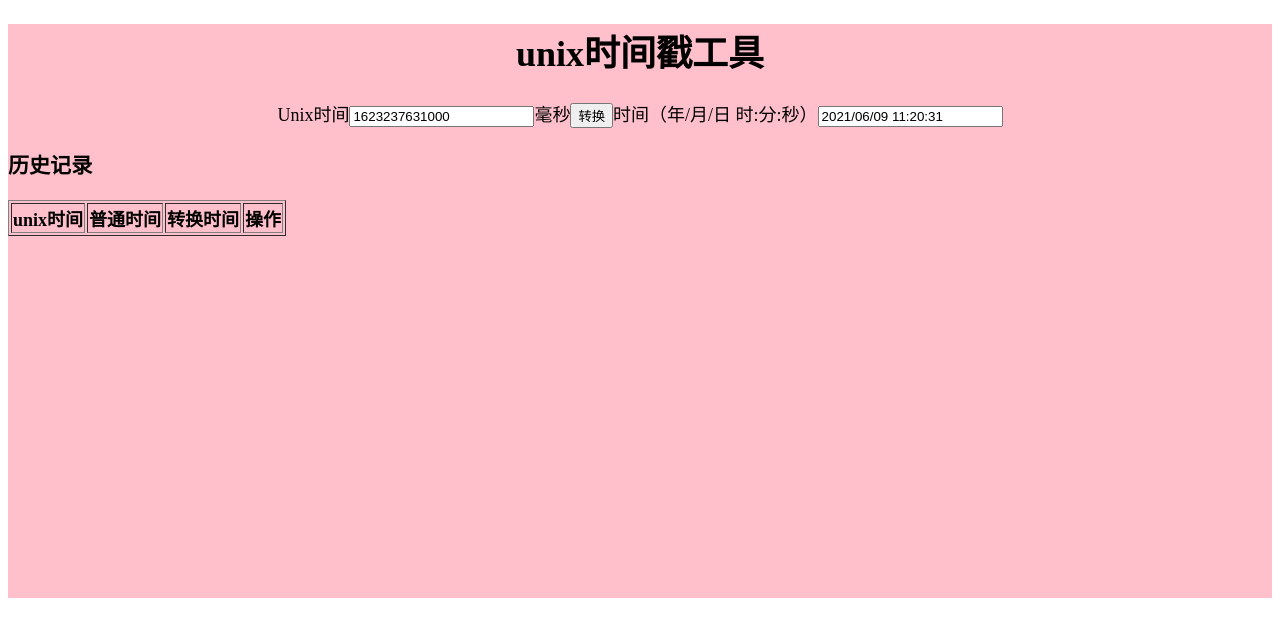
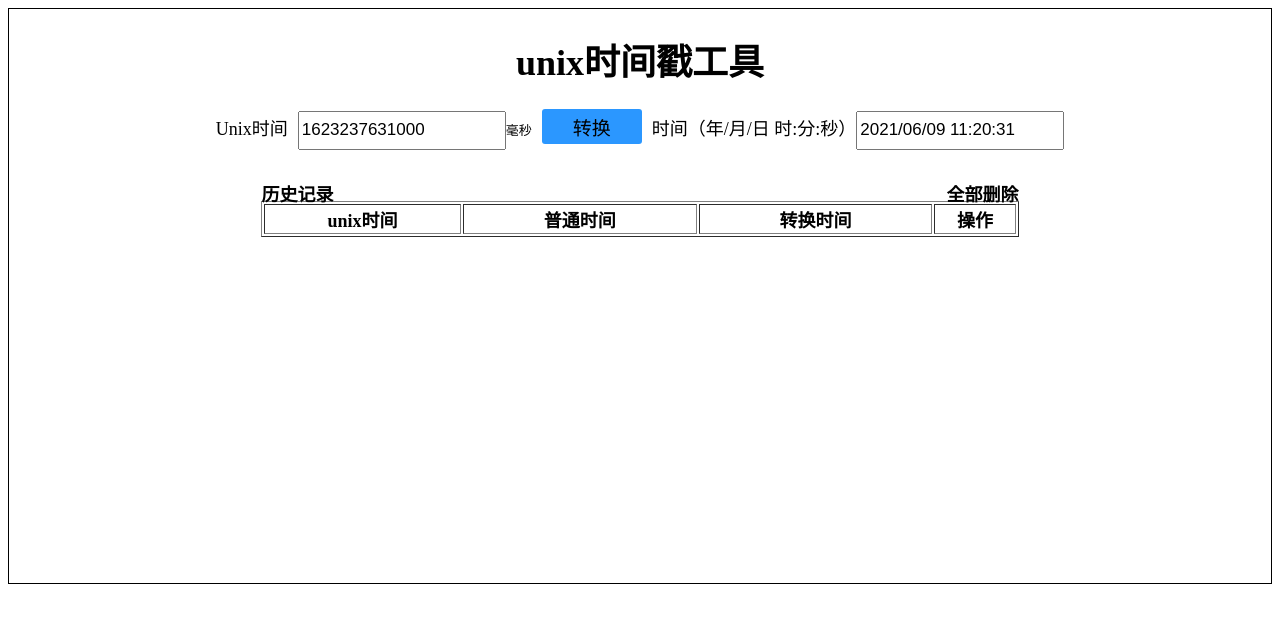
Before and after one commit to evinone/TimelineTool, a React (Create React App) app: page / in a window 1280 px wide. Shown: the top 636 px of the page. Built offline with nearby package versions, Linux system fonts and the light colour scheme.

Commit message:
fix: 样式调整

```diff
--- a/src/App.js
+++ b/src/App.js
@@ -9,7 +9,7 @@ const appStyle = {
   fontSize: '18px',
   textAlign: 'center',
   margin: '0 auto',
-  backgroundColor: 'pink'
+  border: '1px solid'
 };
 
 const useInput = () => {
@@ -39,21 +39,27 @@ const useInput = () => {
       const filterList = newList.map((value,index)=>({...value,id:index})).filter(item=>item.id !== id)
       setTableStateDdata(filterList)
       localStorage.setItem('TableData', JSON.stringify(filterList))
-      console.log(tableStateData)
+      // console.log(tableStateData)
 
   }
 
-  return {addTime, delTime,  tableStateData}
+  const delAll = () => {
+    let allTable = []
+    setTableStateDdata(allTable)
+    localStorage.removeItem('TableData')
+  }
+  return {addTime, delTime, delAll, tableStateData}
 }
 
 const App = () => {
-  const {addTime, delTime, tableStateData} = useInput()
+  const {addTime, delTime, delAll, tableStateData} = useInput()
   return (
     <div style={appStyle}>
       <h1 style={{textAlign: 'center'}}>unix时间戳工具</h1>
       <Input addTime={addTime} />
       <Table
       delTime={delTime}
+      delAll={delAll}
       tableStateData={tableStateData}
       />
     </div>
--- a/src/component/Input.js
+++ b/src/component/Input.js
@@ -13,37 +13,37 @@ const useInput = () => {
   const handleClick = (addTime) => {
   if(unixState){
     // 时间戳转换日期
-    console.log(unixTime, typeof(unixTime));
+    // console.log(unixTime, typeof(unixTime));
     const val = dayjs(unixTime).format('YYYY/MM/DD HH:mm:ss');
     setStandardTime(() => val);
-    console.log(val);
+    // console.log(val);
   } else {
     //  日期转换成时间戳
     const unixVal = dayjs(standardTime).valueOf();
     setUnixTime(() => unixVal);
-    console.log(unixVal);
+    // console.log(unixVal);
   }
   // addTime(unixTime, standardTime, currentTime)
   };
 
   useEffect(() => {
-    console.log('到useeffect里面了')
+    // console.log('到useeffect里面了')
     unixState = true;
-    console.log(unixTime)
+    // console.log(unixTime)
   }, [unixTime])
   useEffect(() => {
-    console.log('到useeffect里面了')
+    // console.log('到useeffect里面了')
     unixState = false;
-    console.log(standardTime)
+    // console.log(standardTime)
   }, [standardTime]);
 
   const unixTimeChange = (event) => {
-    console.log('unix发生改变');
+    // console.log('unix发生改变');
     setUnixTime( () => parseInt(event.target.value));
   };
 
   const standardTimeChange = (event) => {
-    console.log('standard发生改变');
+    // console.log('standard发生改变');
     setStandardTime( () => event.target.value);
   };
 
@@ -51,38 +51,52 @@ const useInput = () => {
 }
 
 const Input = ({addTime}) => {
-  const handleClick = (addTime) => {
+  const handleClick = () => {
     if(unixState){
       // 时间戳转换日期
-      console.log(unixTime, typeof(unixTime));
+      // console.log(unixTime, typeof(unixTime));
       const val = dayjs(unixTime).format('YYYY/MM/DD HH:mm:ss');
       setStandardTime(() => val);
-      console.log(val);
+      // console.log(val);
     } else {
       //  日期转换成时间戳
       const unixVal = dayjs(standardTime).valueOf();
       setUnixTime(() => unixVal);
-      console.log(unixVal);
+      // console.log(unixVal);
     }
-    props.addTime(unixTime, standardTime, currentTime)
+    addTime(unixTime, standardTime, currentTime)
     };
   // input转换框
   const {unixTime, setUnixTime, standardTime, setStandardTime, unixState, unixTimeChange, standardTimeChange, currentTime} = useInput();
   return (
     <>
     <div>
-      <span style={{}}>Unix时间</span>
+      <span style={{paddingRight: '10px'}}>Unix时间</span>
       <input
        value={unixTime}
        onChange={unixTimeChange}
        placeholder="请输入unix时间"
+       style={{
+         height: '33px',
+         width: '200px',
+         fontSize: '17px'
+       }}
        />
-      <span>毫秒</span>
+      <span style={{fontSize: '13px'}}>毫秒</span>
       {/* <button
         onClick={handleClick()}
       > */}
       <button
         onClick={handleClick}
+        style={{
+          width:'100px',
+          height:'35px',
+          backgroundColor: '#2b97ff',
+          border:0,
+          borderRadius:'3px',
+          fontSize: '19px',
+          margin: '0 10px'
+      }}
       >
         转换
       </button>
@@ -91,6 +105,11 @@ const Input = ({addTime}) => {
        value={standardTime}
        onChange={standardTimeChange}
        placeholder="请输入普通时间"
+       style={{
+        height: '33px',
+        width: '200px',
+        fontSize: '17px'
+      }}
       />
     </div>
     </>
--- a/src/component/Table.js
+++ b/src/component/Table.js
@@ -1,9 +1,7 @@
 import react from "react"
 const tableStyle = {
-  margin: '0 auto',
-
+  margin: '0 20%',
 }
-
 const ShowData = ({showTableData,delTime}) => {
   // console.log(showTableData)
   return <>
@@ -24,17 +22,40 @@ const ShowData = ({showTableData,delTime}) => {
 }
 
 const unixTable = (props) => {
-  const {delTime,tableStateData} = props
+  const {delTime,delAll,tableStateData} = props
 return (
   <div style={tableStyle}>
-    <h3 style={{textAlign: 'left'}}>历史记录</h3>
+    <div style={{position:'relative', marginTop: '30px'}}>
+    <span style={{
+      position: 'absolute',
+      display: 'inline-block',
+      fontSize: '18px',
+      fontWeight: '600',
+      left: 0
+      }}>
+        历史记录
+        </span>
+    <span
+     style={{
+      position: 'absolute',
+      display: 'inline-block',
+      fontSize: '18px',
+      fontWeight: '600',
+      right: 0
+      }}
+     onClick={delAll}
+    >
+      全部删除
+      </span>
+      </div>
+      <br />
     <table border='1'>
       <thead>
         <tr>
-          <th>unix时间</th>
-          <th>普通时间</th>
-          <th>转换时间</th>
-          <th>操作</th>
+          <th style={{width: '200px'}}>unix时间</th>
+          <th style={{width: '240px'}}>普通时间</th>
+          <th style={{width: '240px'}}>转换时间</th>
+          <th style={{width: '80px'}}>操作</th>
         </tr>
       </thead>
       <tbody>
```
